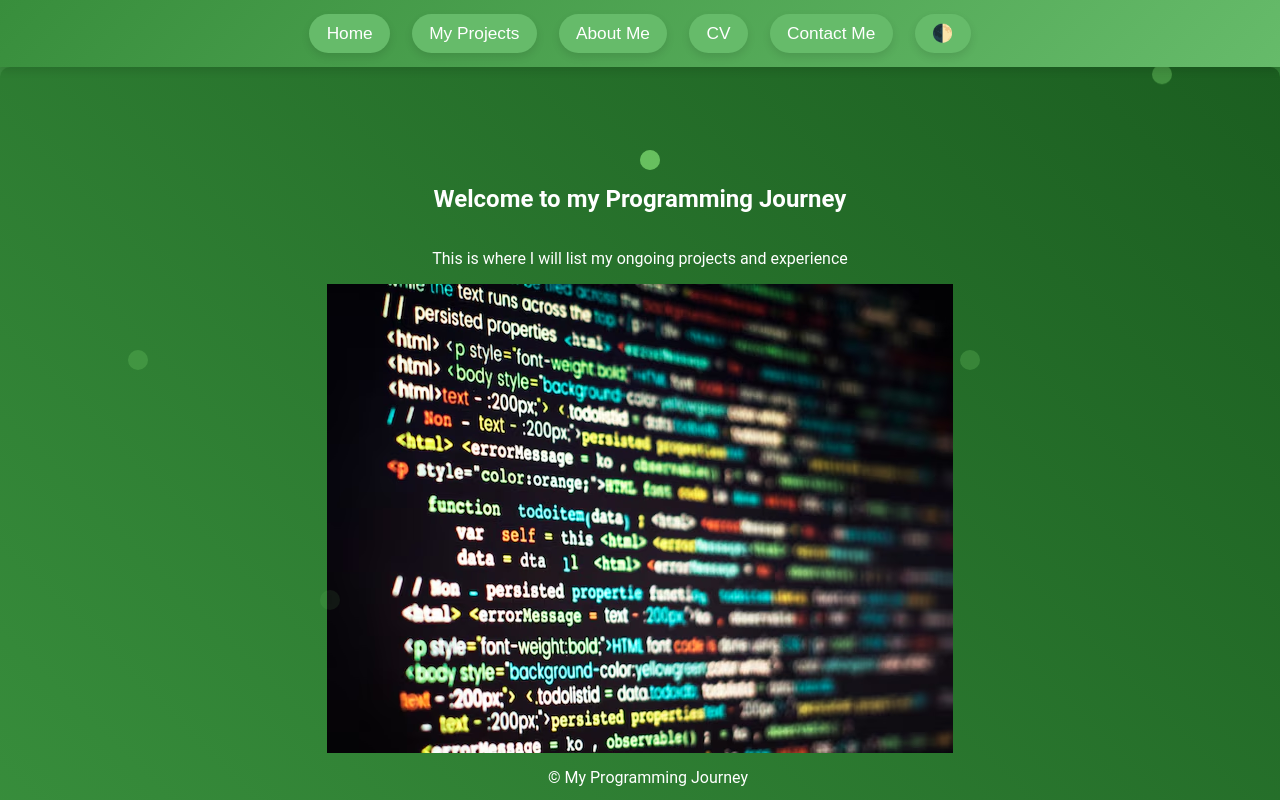
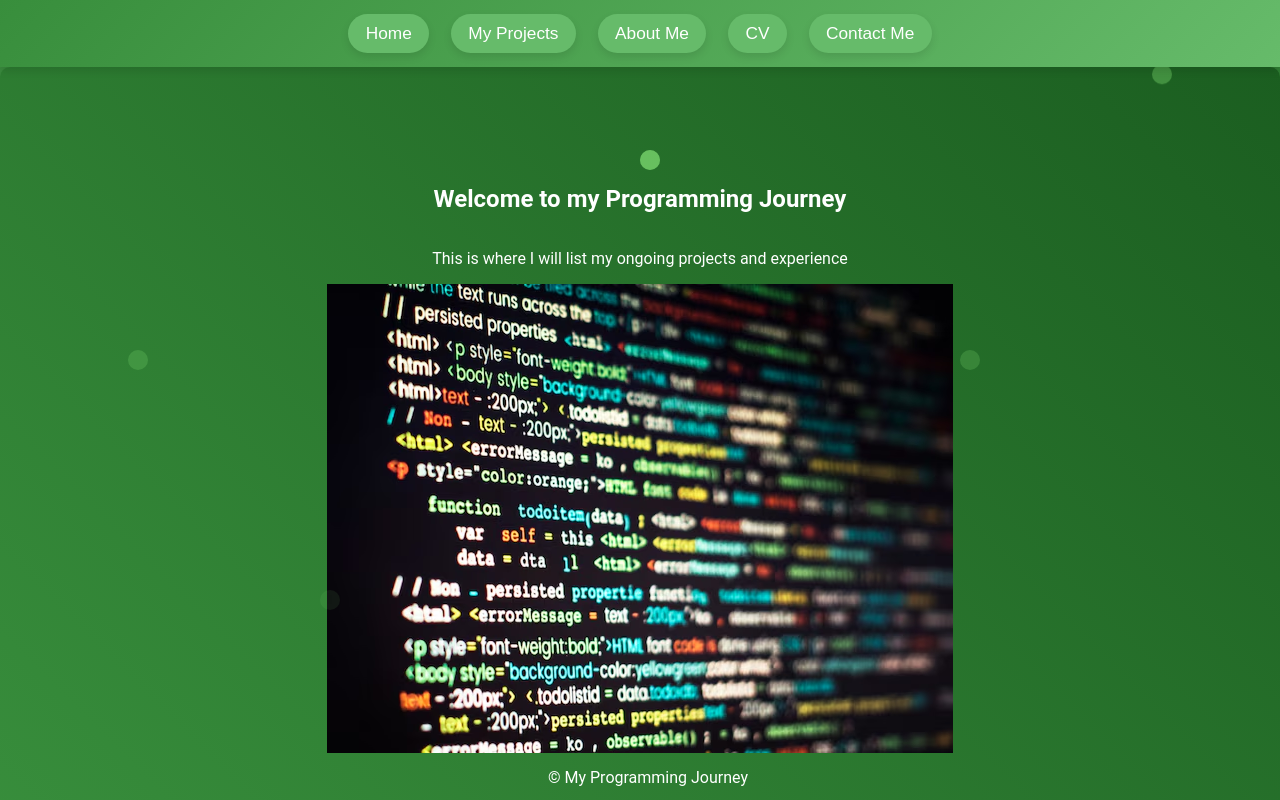
Before and after one commit to ionutmanevra/PersonalWebSite, a plain HTML site: page index.html in a window 1280 px wide. Shown: the top 800 px of the page. Drawn offline with Linux system fonts and the light colour scheme.

Commit message:
modified:   index.html

```diff
--- a/index.html
+++ b/index.html
@@ -15,7 +15,7 @@
             <button id="aboutButton" data-target="about" aria-label="About Section">About Me</button>
             <button id="cvButton" data-target="cv" aria-label="CV Section">CV</button>
             <button id="contactButton" data-target="contact" aria-label="Contact Section">Contact Me</button>
-            <button id="darkModeToggle" aria-label="Toggle Dark Mode">🌓</button>
+            <!-- <button id="darkModeToggle" aria-label="Toggle Dark Mode">🌓</button> work in progress-->
         </nav>
     </header>
     <div class="leaf"></div>
```
